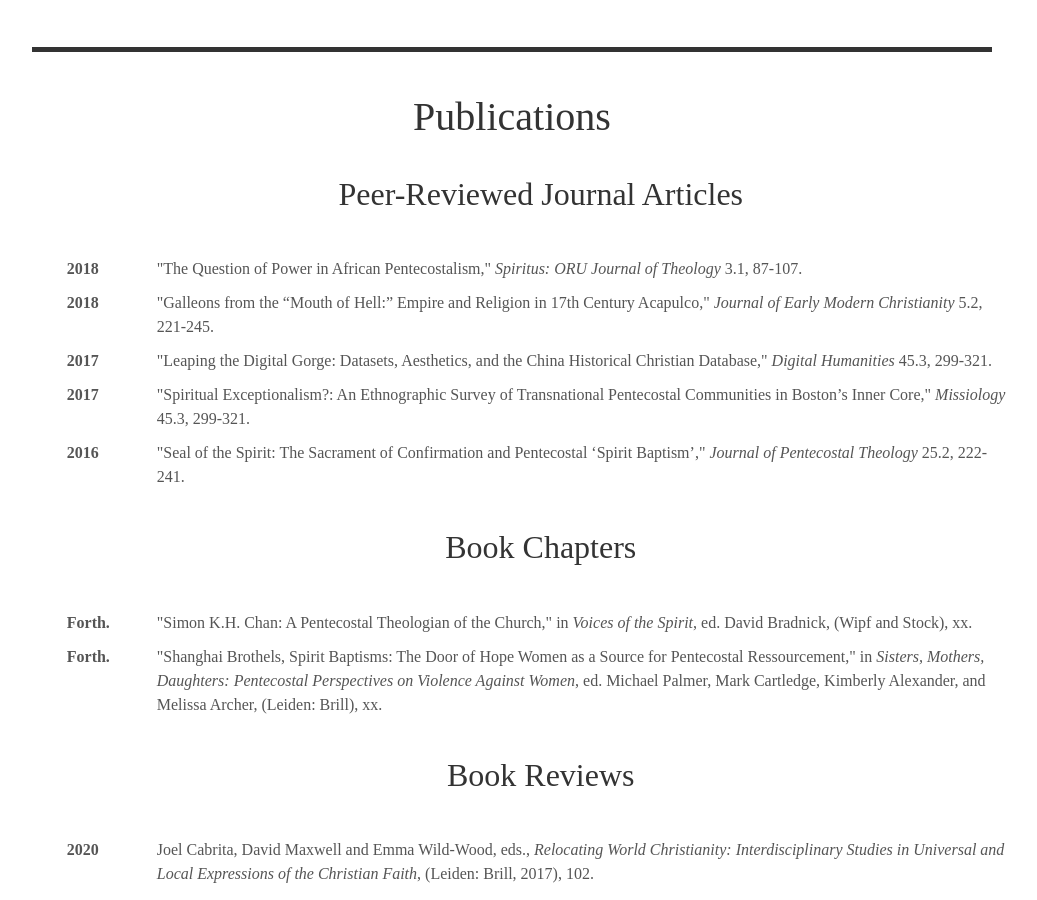
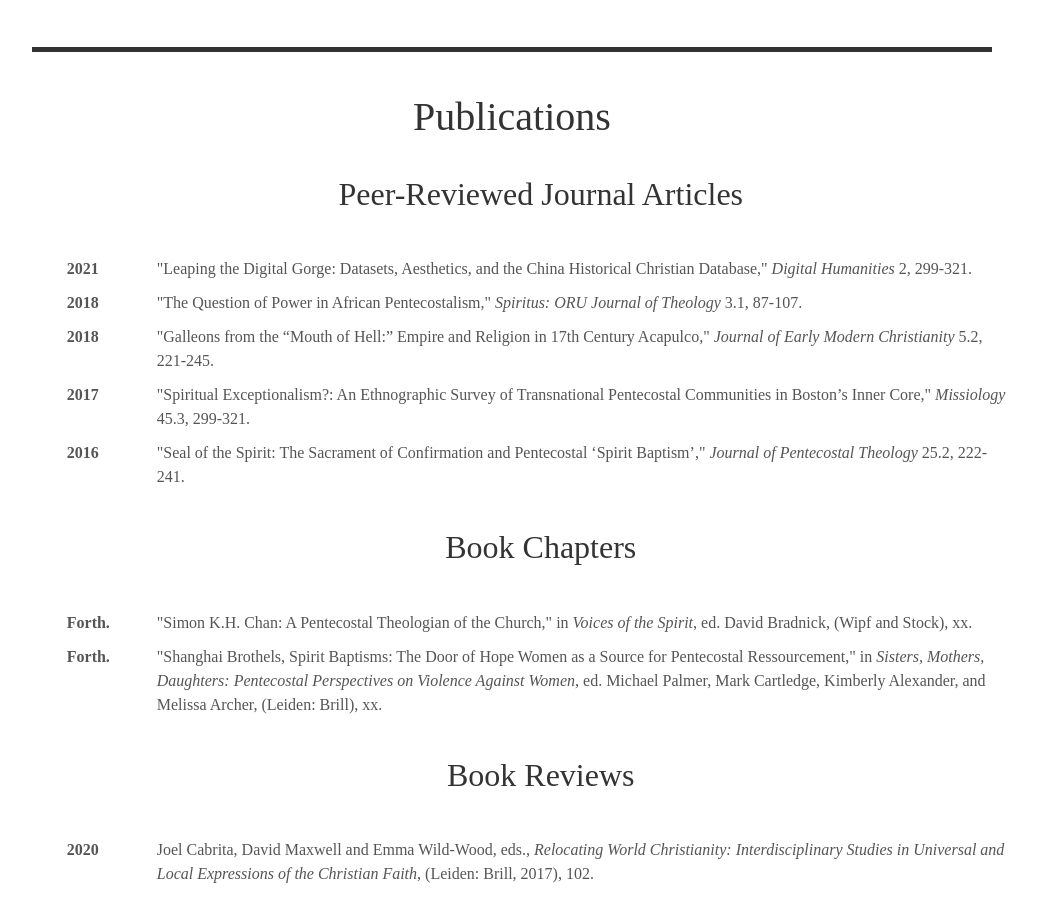
Before and after one commit to alex-mayfield/alex-mayfield.github.io, a Jekyll site: the page built from index.html, in a window 1280 px wide and 900 px high, scrolled down 1555 px. Shown: the whole window, without its empty margins (128-1165 px from the left). Built offline with Jekyll 4.4.1, drawn with Linux system fonts in a browser that asks for light colours; some web fonts are replaced.

Commit message:
Update publications.yml

```diff
--- a/_data/publications.yml
+++ b/_data/publications.yml
@@ -91,9 +91,9 @@ list:
     author: Margaret English de Alminana and Lois E. Olena, eds.
   - title: "Leaping the Digital Gorge: Datasets, Aesthetics, and the China Historical Christian Database"
     type: article
-    year: 2017
+    year: 2021
     journal: Digital Humanities
-    vol_iss: 45.3
+    vol_iss: 2
     book:
     edit:
     publisher:
```
